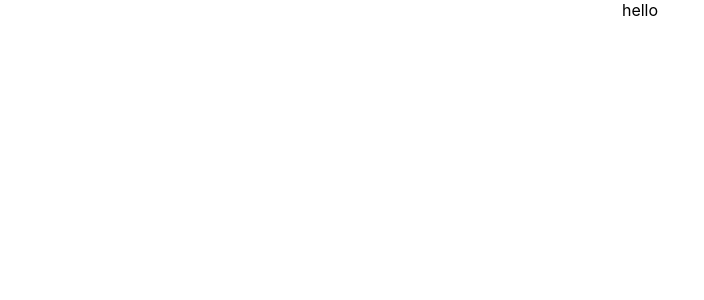
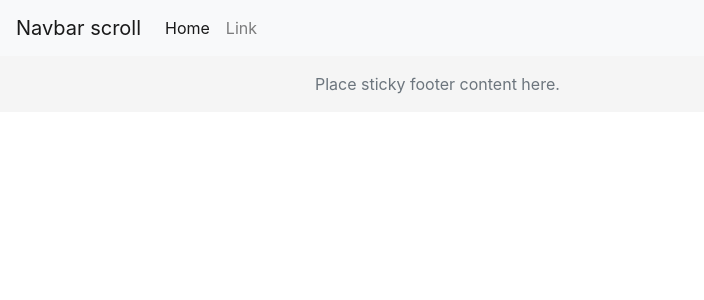
Before and after one commit to bettycode/React-Portfolio, a React (Create React App) app in the folder portfolio/: page / in a window 1280 px wide. Shown: the top 300 px of the page, without its empty margins (0-704 px from the left). Built offline with nearby package versions, Linux system fonts and the light colour scheme.

Commit message:
components added

```diff
--- a/portfolio/public/index.html
+++ b/portfolio/public/index.html
@@ -39,5 +39,8 @@
       To begin the development, run `npm start` or `yarn start`.
       To create a production bundle, use `npm run build` or `yarn build`.
     -->
+<script src="https://code.jquery.com/jquery-3.5.1.slim.min.js" integrity="sha384-DfXdz2htPH0lsSSs5nCTpuj/zy4C+OGpamoFVy38MVBnE+IbbVYUew+OrCXaRkfj" crossorigin="anonymous"></script>
+<script src="https://cdn.jsdelivr.net/npm/popper.js@1.16.1/dist/umd/popper.min.js" integrity="sha384-9/reFTGAW83EW2RDu2S0VKaIzap3H66lZH81PoYlFhbGU+6BZp6G7niu735Sk7lN" crossorigin="anonymous"></script>
+<script src="https://cdn.jsdelivr.net/npm/bootstrap@4.6.0/dist/js/bootstrap.min.js" integrity="sha384-+YQ4JLhjyBLPDQt//I+STsc9iw4uQqACwlvpslubQzn4u2UU2UFM80nGisd026JF" crossorigin="anonymous"></script>
   </body>
 </html>
--- a/portfolio/src/App.css
+++ /dev/null
@@ -1,38 +0,0 @@
-.App {
-  text-align: center;
-}
-
-.App-logo {
-  height: 40vmin;
-  pointer-events: none;
-}
-
-@media (prefers-reduced-motion: no-preference) {
-  .App-logo {
-    animation: App-logo-spin infinite 20s linear;
-  }
-}
-
-.App-header {
-  background-color: #282c34;
-  min-height: 100vh;
-  display: flex;
-  flex-direction: column;
-  align-items: center;
-  justify-content: center;
-  font-size: calc(10px + 2vmin);
-  color: white;
-}
-
-.App-link {
-  color: #61dafb;
-}
-
-@keyframes App-logo-spin {
-  from {
-    transform: rotate(0deg);
-  }
-  to {
-    transform: rotate(360deg);
-  }
-}
--- a/portfolio/src/App.js
+++ b/portfolio/src/App.js
@@ -1,10 +1,14 @@
-
-import './App.css';
+import React from "react";
+import 'bootstrap/dist/css/bootstrap.min.css';
+import Nav from './components/Nav/Nav'
+import Footer from './components/Footer/Footer'
 
 function App() {
   return (
-    <div className="App">
-     hello
+    <div>
+
+      <Nav />
+      <Footer />
     </div>
   );
 }
--- /dev/null
+++ b/portfolio/src/components/Footer/Footer.css
@@ -0,0 +1,10 @@
+
+.container {
+    width: auto;
+    max-width: 680px;
+    padding: 0 15px;
+  }
+
+  .footer {
+    background-color: #f5f5f5;
+  }
--- /dev/null
+++ b/portfolio/src/components/Footer/Footer.js
@@ -0,0 +1,12 @@
+import React from 'react'
+import './Footer.css'
+
+export default function Footer() {
+    return (
+        <footer className="footer mt-auto py-3">
+             <div className="container">
+                <span className="text-muted">Place sticky footer content here.</span>
+             </div>
+        </footer>
+    )
+}
--- /dev/null
+++ b/portfolio/src/components/Nav/Nav.js
@@ -0,0 +1,30 @@
+import React from 'react'
+import './Nav.css'
+
+
+function Nav() {
+    return (
+        <nav className="navbar navbar-expand-lg navbar-light bg-light">
+        <a className="navbar-brand" href="#">Navbar scroll</a>
+        <button className="navbar-toggler" type="button" data-toggle="collapse" data-target="#navbarScroll" aria-controls="navbarScroll" aria-expanded="false" aria-label="Toggle navigation">
+          <span className="navbar-toggler-icon"></span>
+        </button>
+        <div className="collapse navbar-collapse" id="navbarScroll">
+          <ul className="navbar-nav mr-auto my-2 my-lg-0 navbar-nav-scroll" style= {{maxHeight: 100}} >
+            <li className="nav-item active">
+              <a className="nav-link" href="#">Home <span className="sr-only">(current)</span></a>
+            </li>
+            <li className="nav-item">
+              <a className="nav-link" href="#">Link</a>
+            </li>
+
+          </ul>
+
+        </div>
+      </nav>
+      //
+
+
+    )
+}
+export default Nav
--- a/portfolio/src/index.css
+++ b/portfolio/src/index.css
@@ -1,7 +1,4 @@
-* {
-  margin: 0;
-  padding: 0;
-}
+
 body {
   margin: 0;
   font-family: -apple-system, BlinkMacSystemFont, 'Segoe UI', 'Roboto', 'Oxygen',
--- a/portfolio/src/index.js
+++ b/portfolio/src/index.js
@@ -2,12 +2,13 @@ import React from 'react';
 import ReactDOM from 'react-dom';
 import './index.css';
 import App from './App';
+import 'bootstrap/dist/css/bootstrap.min.css';
 
 
 ReactDOM.render(
-  <React.StrictMode>
-    <App />
-  </React.StrictMode>,
+
+    <App />,
+
   document.getElementById('root')
 );
 
```
Also changed, not shown: portfolio/src/components/Header/Header.js (added, +10 -0 lines), portfolio/src/components/Header/Header.css (added), portfolio/src/components/Nav/Nav.css (added).
